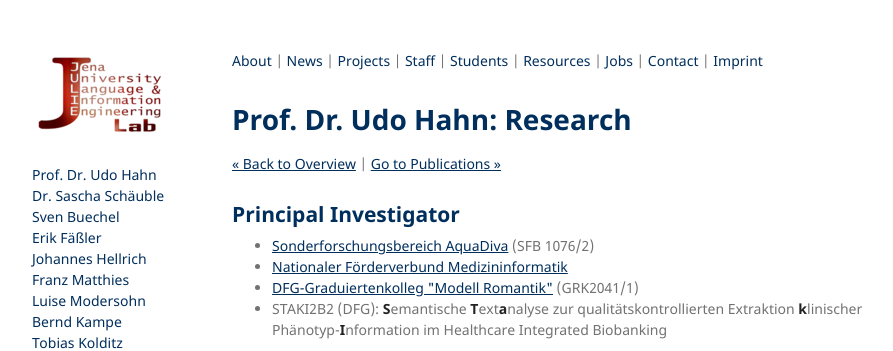
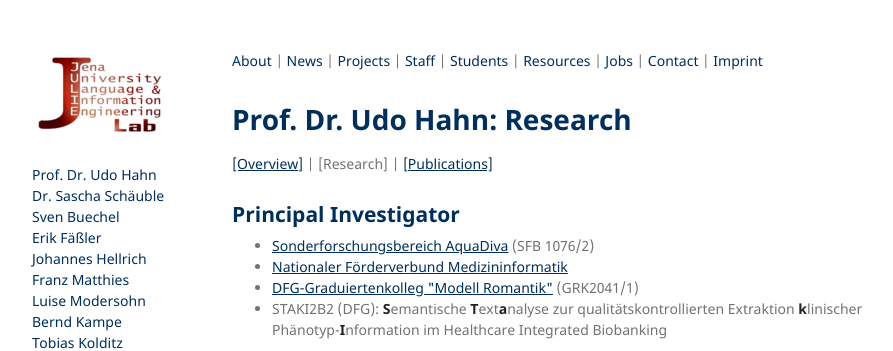
Before and after one commit to JULIELab/JULIELab.github.io, a Jekyll site: the page built from staff/Hahn/research.md, in a window 1280 px wide and 900 px high. Shown: the top 351 px of the window, without its empty margins (178-1071 px from the left). Built offline with Jekyll 4.4.1, drawn with Linux system fonts in a browser that asks for light colours; our own code applies the rules of GitHub Pages for plain Markdown files.

Commit message:
Update research.md

```diff
--- a/staff/Hahn/research.md
+++ b/staff/Hahn/research.md
@@ -4,8 +4,9 @@
 
 # Prof. Dr. Udo Hahn: Research
 
-[<< Back to Overview](https://julielab.github.io/web/staff/Hahn/Prof_+Dr_+Udo+Hahn.html) |
-[Go to Publications >>](https://julielab.github.io/web/staff/Hahn/publication.html)
+[[Overview]](https://julielab.github.io/web/staff/Hahn/Prof_+Dr_+Udo+Hahn.html) |
+[Research] |
+[[Publications]](https://julielab.github.io/web/staff/Hahn/publication.html)
 
 ## Principal Investigator
 * [Sonderforschungsbereich AquaDiva](http://www.aquadiva.uni-jena.de/) (SFB 1076/2)
```
